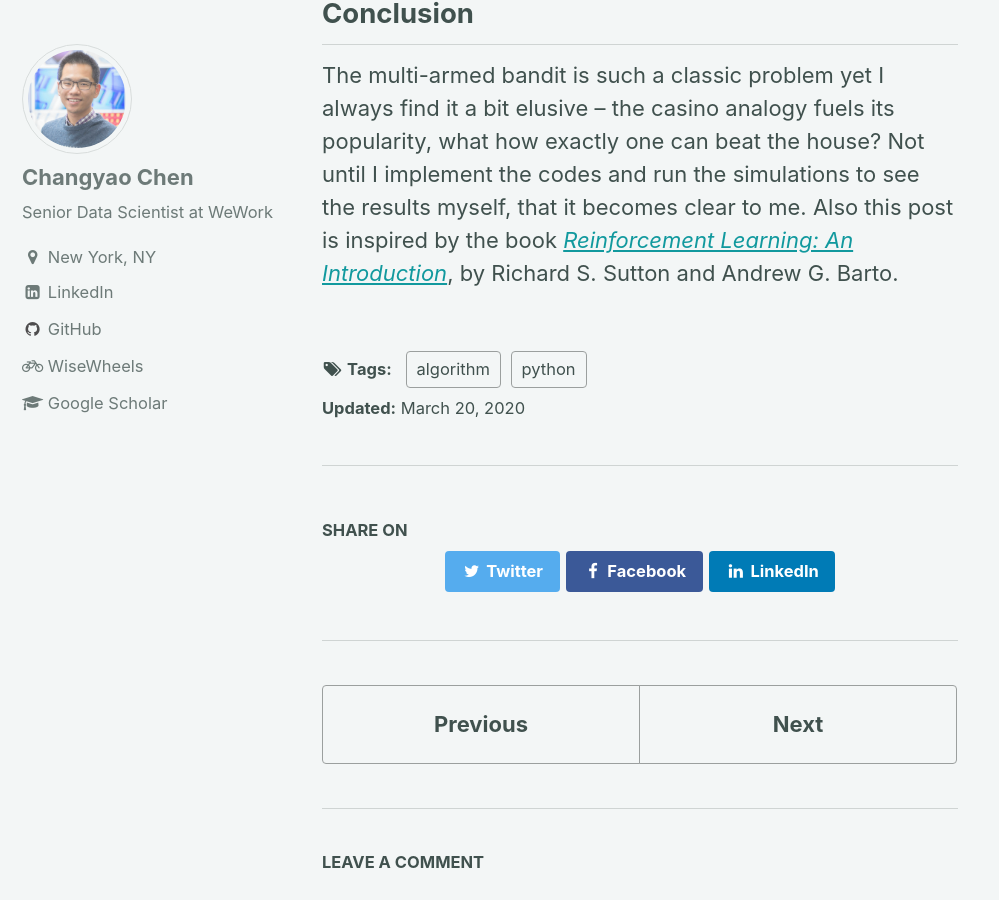
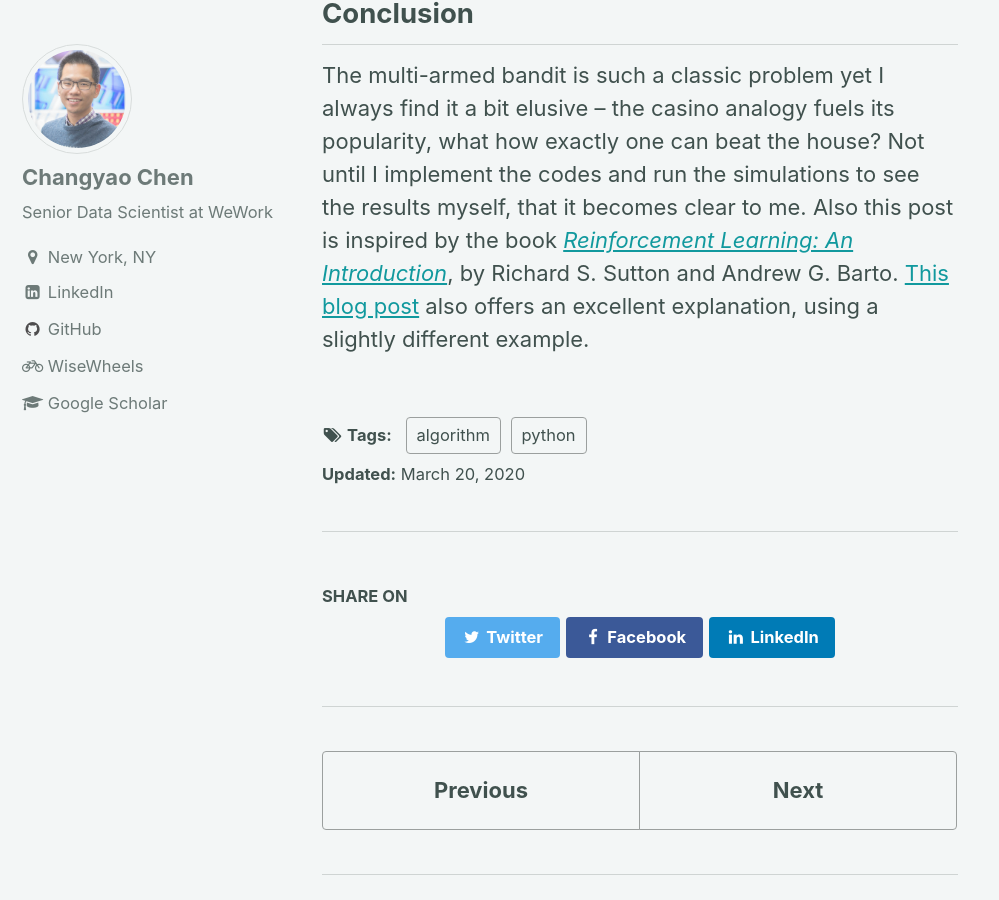
Before and after one commit to changyaochen/changyaochen.github.io, a Jekyll site: the page built from _posts/2020-03-20-multi-armed-bandit-mar-2020.md, in a window 1280 px wide and 900 px high, scrolled down 7155 px. Shown: the whole window, without its empty margins (0-999 px from the left). Built offline with Jekyll 4.4.1, drawn with Linux system fonts in a browser that asks for light colours; formulas are drawn with MathJax 3; comment, search, counter and statistics services are not loaded.

Commit message:
add more to bandit post

```diff
--- a/_posts/2020-03-20-multi-armed-bandit-mar-2020.md
+++ b/_posts/2020-03-20-multi-armed-bandit-mar-2020.md
@@ -69,4 +69,4 @@ where \\(Q_i(t)\\) is the point estimate of \\(Q_i\\) prior to step \\(t\\), and
 We see that, everything else being equal, if a less-pulled arm would have a higher upper confidence bound than other arms that have been pulled more often, and we would prefer this arm precisely because we are less certain about it payoff, but we believe it would give us higher reward. Again, as in most machine learning problem, the exact setting and hyper-parameter tuning would matter quite a lot.
 
 ## Conclusion
-The multi-armed bandit is such a classic problem yet I always find it a bit elusive -- the casino analogy fuels its popularity, what how exactly one can beat the house? Not until I implement the codes and run the simulations to see the results myself, that it becomes clear to me. Also this post is inspired by the book [*Reinforcement Learning: An Introduction*](http://incompleteideas.net/book/the-book-2nd.html), by Richard S. Sutton and Andrew G. Barto.
+The multi-armed bandit is such a classic problem yet I always find it a bit elusive -- the casino analogy fuels its popularity, what how exactly one can beat the house? Not until I implement the codes and run the simulations to see the results myself, that it becomes clear to me. Also this post is inspired by the book [*Reinforcement Learning: An Introduction*](http://incompleteideas.net/book/the-book-2nd.html), by Richard S. Sutton and Andrew G. Barto. [This blog post](https://lilianweng.github.io/lil-log/2018/01/23/the-multi-armed-bandit-problem-and-its-solutions.html) also offers an excellent explanation, using a slightly different example.
```
